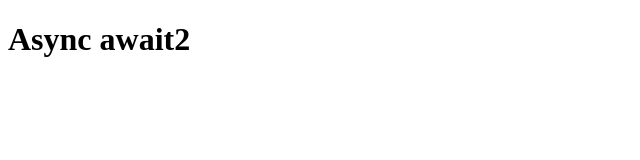
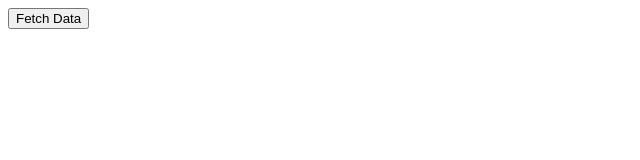
Before and after one commit to Farnaz-Quickstart/B2_24_SW_Javascript_Async, a plain HTML site: page Step_by_Step_Async/07_Asynchronous_fetch/index.html in a window 1280 px wide. Shown: the whole page, without its empty margins (0-640 px from the left). Drawn offline with Linux system fonts and the light colour scheme.

Commit message:
update async

```diff
--- a/Step_by_Step_Async/07_Asynchronous_fetch/index.html
+++ b/Step_by_Step_Async/07_Asynchronous_fetch/index.html
@@ -8,7 +8,7 @@
   </head>
   <body>
     <header></header>
-    <h1>Async await2</h1>
+   <button type="button" onclick="clickHandler_fetchdata()">Fetch Data</button>
   </body>
 </html>
 <html></html>
--- a/Step_by_Step_Async/07_Asynchronous_fetch/index.js
+++ b/Step_by_Step_Async/07_Asynchronous_fetch/index.js
@@ -2,8 +2,26 @@
 // await: Wait for the promise
 // api: https://jsonplaceholder.typicode.com/users
 
- async function fetchApi () {
-  let response = await  fetch ("https://jsonplaceholder.typicode.com/users")
+ async function clickHandler_fetchdata () {
+  let response = await fetch ("https://jsonplaceholder.typicode.com/users")
   let data = await response.json()
-  console.log (data)
- }
+  data.forEach(element => {
+    console.log (element)
+    console.log (element.username)
+  });
+}
+
+
+
+
+
+
+
+
+
+
+//  async function fetchApi () {
+//   let response = await  fetch ("https://jsonplaceholder.typicode.com/users")
+//   let data = await response.json()
+//   console.log (data)
+//  }
```
